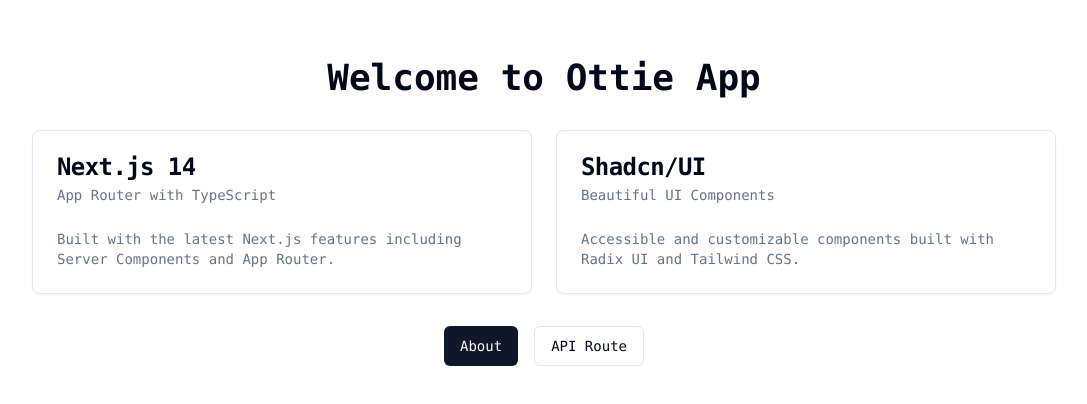
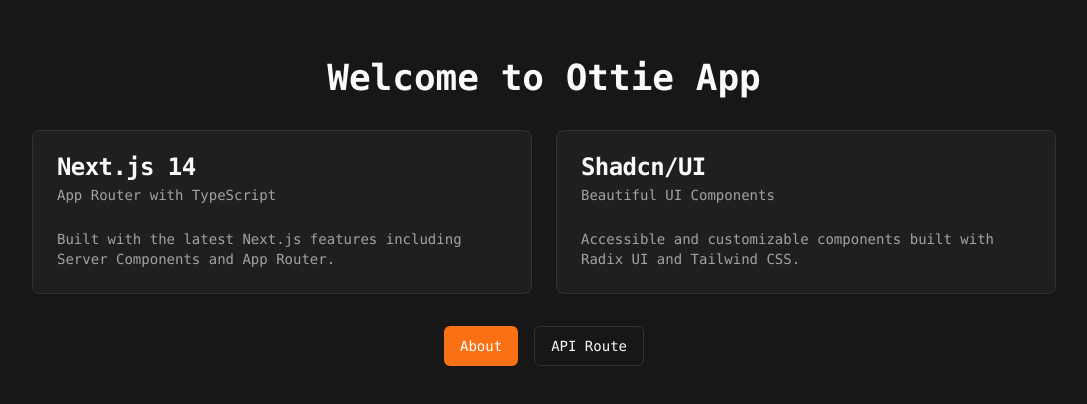
Before and after one commit to ottie-ai/ottie-app-1, a Next.js app: page / in a window 1280 px wide. Shown: the part 188-592 px from the top of the page, without its empty margins (96-1183 px from the left). Built offline with nearby package versions, Linux system fonts and the light colour scheme.

Commit message:
Configure Shadcn UI with orange primary color and neutral dark theme

```diff
--- a/app/globals.css
+++ b/app/globals.css
@@ -2,50 +2,66 @@
 @tailwind components;
 @tailwind utilities;
 
+/**
+ * Theme Configuration
+ *
+ * For easy theme editing, see: lib/theme-config.ts
+ *
+ * Current setup:
+ * - Primary color: Orange (24 95% 53%) - Used for CTAs and special elements
+ * - Background: Neutral dark (default) / Neutral light
+ *
+ * To modify colors, update the HSL values below or reference theme-config.ts
+ */
+
 @layer base {
+  /* Light theme - neutral background */
   :root {
     --background: 0 0% 100%;
-    --foreground: 222.2 84% 4.9%;
+    --foreground: 0 0% 9%;
     --card: 0 0% 100%;
-    --card-foreground: 222.2 84% 4.9%;
+    --card-foreground: 0 0% 9%;
     --popover: 0 0% 100%;
-    --popover-foreground: 222.2 84% 4.9%;
-    --primary: 222.2 47.4% 11.2%;
-    --primary-foreground: 210 40% 98%;
-    --secondary: 210 40% 96.1%;
-    --secondary-foreground: 222.2 47.4% 11.2%;
-    --muted: 210 40% 96.1%;
-    --muted-foreground: 215.4 16.3% 46.9%;
-    --accent: 210 40% 96.1%;
-    --accent-foreground: 222.2 47.4% 11.2%;
+    --popover-foreground: 0 0% 9%;
+    /* Primary: Orange accent for CTAs and special elements */
+    --primary: 24 95% 53%;
+    --primary-foreground: 0 0% 100%;
+    --secondary: 0 0% 96%;
+    --secondary-foreground: 0 0% 9%;
+    --muted: 0 0% 96%;
+    --muted-foreground: 0 0% 45%;
+    --accent: 0 0% 96%;
+    --accent-foreground: 0 0% 9%;
     --destructive: 0 84.2% 60.2%;
-    --destructive-foreground: 210 40% 98%;
-    --border: 214.3 31.8% 91.4%;
-    --input: 214.3 31.8% 91.4%;
-    --ring: 222.2 84% 4.9%;
+    --destructive-foreground: 0 0% 100%;
+    --border: 0 0% 90%;
+    --input: 0 0% 90%;
+    --ring: 24 95% 53%;
     --radius: 0.5rem;
   }
 
+  /* Dark theme - neutral dark background (default/main theme) */
   .dark {
-    --background: 222.2 84% 4.9%;
-    --foreground: 210 40% 98%;
-    --card: 222.2 84% 4.9%;
-    --card-foreground: 210 40% 98%;
-    --popover: 222.2 84% 4.9%;
-    --popover-foreground: 210 40% 98%;
-    --primary: 210 40% 98%;
-    --primary-foreground: 222.2 47.4% 11.2%;
-    --secondary: 217.2 32.6% 17.5%;
-    --secondary-foreground: 210 40% 98%;
-    --muted: 217.2 32.6% 17.5%;
-    --muted-foreground: 215 20.2% 65.1%;
-    --accent: 217.2 32.6% 17.5%;
-    --accent-foreground: 210 40% 98%;
+    --background: 0 0% 9%;
+    --foreground: 0 0% 98%;
+    --card: 0 0% 12%;
+    --card-foreground: 0 0% 98%;
+    --popover: 0 0% 12%;
+    --popover-foreground: 0 0% 98%;
+    /* Primary: Orange accent for CTAs and special elements */
+    --primary: 24 95% 53%;
+    --primary-foreground: 0 0% 100%;
+    --secondary: 0 0% 15%;
+    --secondary-foreground: 0 0% 98%;
+    --muted: 0 0% 15%;
+    --muted-foreground: 0 0% 64%;
+    --accent: 0 0% 15%;
+    --accent-foreground: 0 0% 98%;
     --destructive: 0 62.8% 30.6%;
-    --destructive-foreground: 210 40% 98%;
-    --border: 217.2 32.6% 17.5%;
-    --input: 217.2 32.6% 17.5%;
-    --ring: 212.7 26.8% 83.9%;
+    --destructive-foreground: 0 0% 98%;
+    --border: 0 0% 20%;
+    --input: 0 0% 20%;
+    --ring: 24 95% 53%;
   }
 }
 
--- a/app/layout.tsx
+++ b/app/layout.tsx
@@ -15,7 +15,7 @@
   children: React.ReactNode
 }>) {
   return (
-    <html lang="en">
+    <html lang="en" className="dark">
       <body className={inter.className}>{children}</body>
     </html>
   )
```
Also changed, not shown: lib/theme-config.ts (added, +58 -0 lines), components.json, 1 other file (tests, documents, lock files or other folders).
